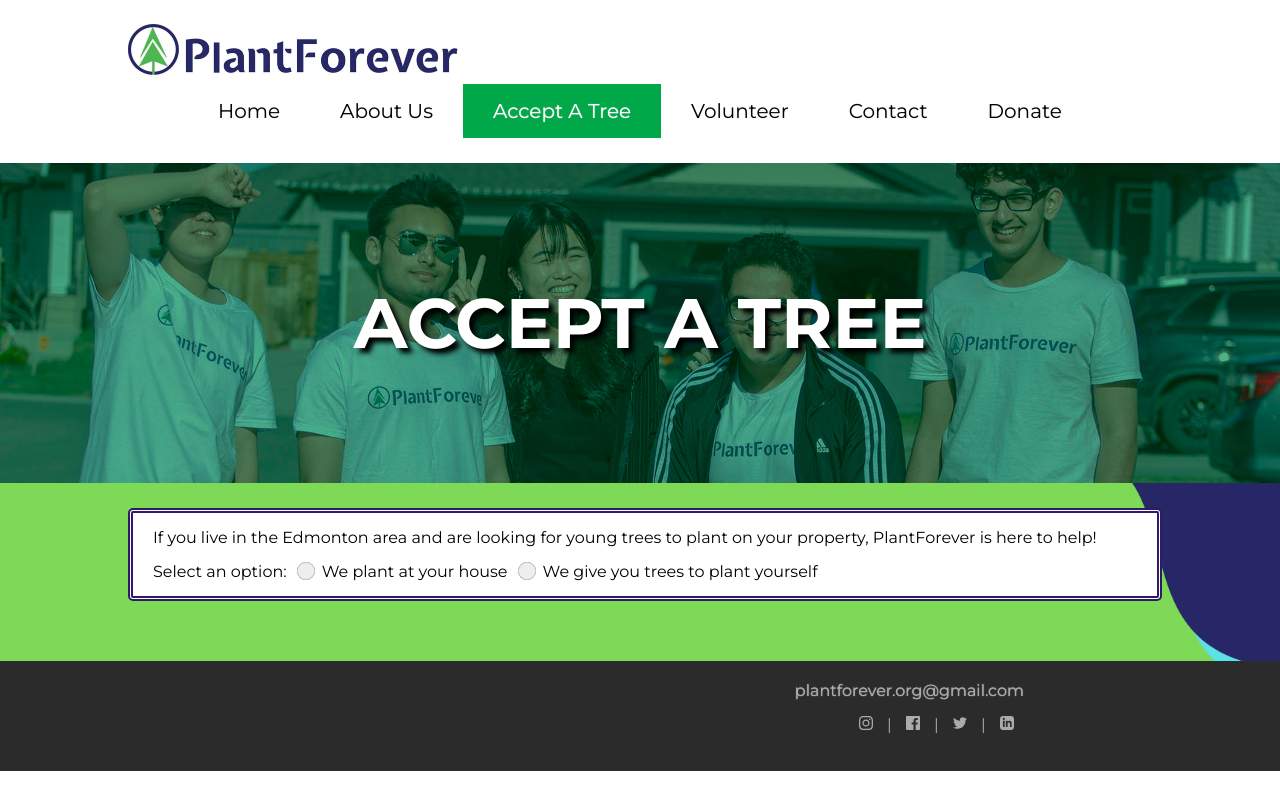
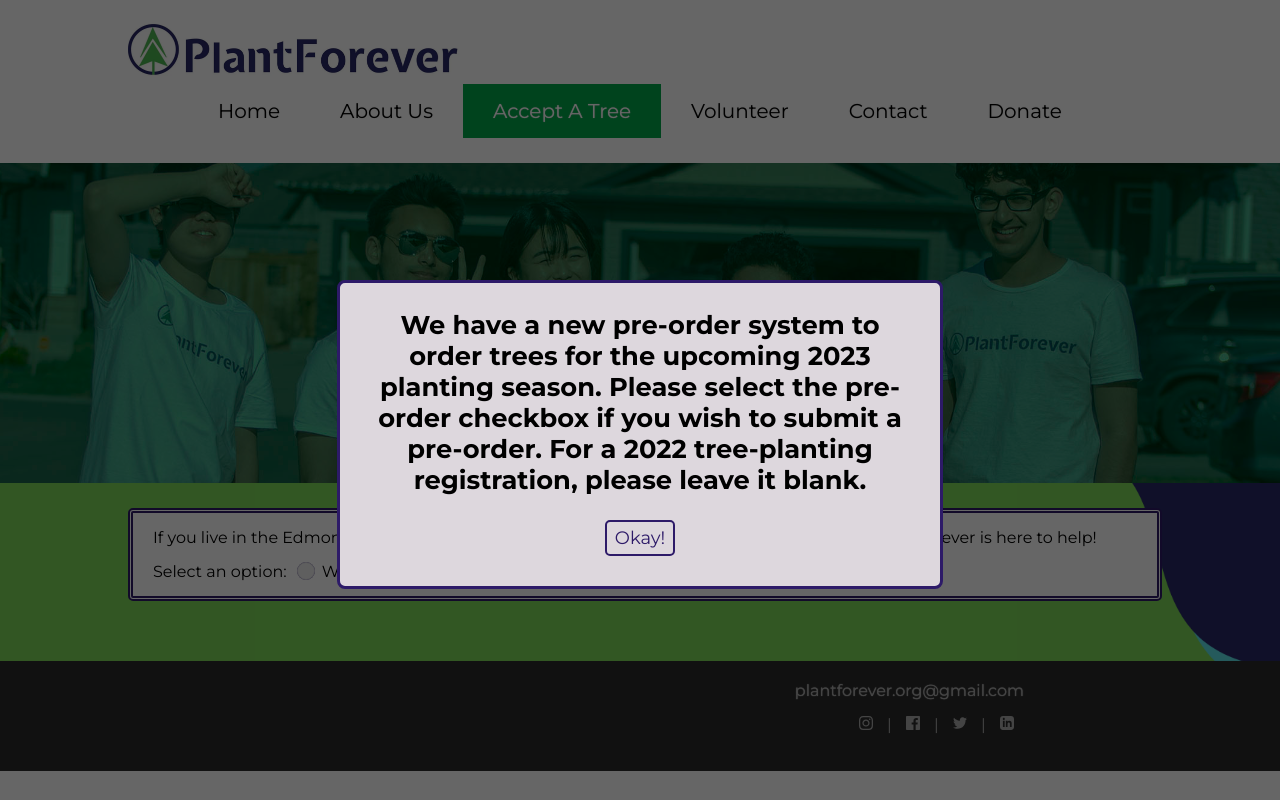
Before and after one commit to cocoliliace/PlantForever, a Vue app: page /accept-a-tree in a window 1280 px wide. Built offline with nearby package versions, Linux system fonts and the light colour scheme.

Commit message:
style: make pre-order stand out

```diff
--- a/src/App.vue
+++ b/src/App.vue
@@ -166,7 +166,7 @@ export default {
   z-index: 10;
   .popup-box {
     text-align: center;
-    font-size: 28px;
+    font-size: 22px;
     position: fixed;
     background-color: #ddd7dd;
     width: 540px;
--- a/src/views/GetTree.vue
+++ b/src/views/GetTree.vue
@@ -2,7 +2,11 @@
   <div class="form-container">
     <div v-if="showPopup" class="popup">
       <div class="popup-box">
-        <h3>The 2021 planting season is over. Please come back next spring!</h3>
+        <h3>
+          We have a new pre-order system to order trees for the upcoming 2023 planting season.
+          Please select the pre-order checkbox if you wish to submit a pre-order.
+          For a 2022 tree-planting registration, please leave it blank.
+        </h3>
         <div class="buttons">
           <div id="dismiss-button" class="button secondary-button" @click="showPopup = false">Okay!</div>
         </div>
@@ -40,13 +44,13 @@
         <p v-if="method === 'plant'">
           The first tree is free.
           Each extra tree requires a minimum donation of $10 to keep us running.
-          After the 5th tree, each tree requires a $15 minimum donation;
-          $16 if the total order is more than 30 trees.
+          After the 5th tree, each tree requires a $15 minimum donation
+          ($16 if the total order is more than 30 trees).
           We accept donations in the form of cash or <router-link :to="{ name: 'Donate' }">PayPal</router-link>.
         </p>
         <p v-if="method === 'pot'">
-          We ask for a minimum donation of $10 per tree to keep us running;
-          or $9 if the total order is more than 30 trees.
+          We ask for a minimum donation of $10 per tree to keep us running
+          ($9 if the total order is more than 30 trees).
           We take a deposit of an additional $5 per pot at the meeting, and return them when we get the pot back.
           We accept donations in the form of cash or <router-link :to="{ name: 'Donate' }">PayPal</router-link>.
         <p>
@@ -54,7 +58,7 @@
         <p>The trees are 0.5 to 3 feet in size.</p>
         <p>
           Please read our <router-link :to="{ name: 'Covid', params: { volunteer: false } }">Covid Policy</router-link>
-          for homeowners (and feel free to visit our <router-link :to="{ name: 'Covid' }">volunter guidelines</router-link>).
+          for homeowners (and feel free to visit our <router-link :to="{ name: 'Covid' }">volunteer guidelines</router-link>).
         </p>
         <p v-if="method === 'plant'">
           It is recommended that you visit
@@ -65,10 +69,10 @@
     </section>
 
     <form v-if="method" @submit.prevent="submit">
-      <fieldset class="checkbox-container">
+      <fieldset class="checkbox-container" style="text-align: center; padding: 10px 0;">
         <label style="font-size: 18px;">
           <input v-model="preorder" type="checkbox" class="checkbox">
-          <span class="checkmark" style="border: 1px solid grey; width: 20px; height: 20px"></span>
+          <span class="checkmark" style="border: 1px solid grey"></span>
           This is a pre-order for 2023.
           <router-link :to="{ name: 'PreOrder' }">Learn more</router-link>
         </label>
@@ -164,7 +168,7 @@ export default {
       phone: "",
       address: "",
       treeList: ["Colorado Spruce", "Amur Maple", "Schubert Chokecherry", "Bur Oak"],
-      disabled: [false, false, false, false],
+      disabled: [true, true, false, false],
       preferredList: [false, false, false, false],
       amountList: [0, 0, 0, 0],
       preferredTrees: "",
@@ -174,7 +178,7 @@ export default {
       materials: "",
       comments: "",
       thankYouMessage: false,
-      showPopup: false,
+      showPopup: true,
       preorder: false,
     };
   },
@@ -187,7 +191,7 @@ export default {
       return count;
     },
     disabledCss() {
-      return this.disabled.map(d => d ? "not-allowed" : "pointer");
+      return this.disabled.map(d => d && !this.preorder ? "not-allowed" : "pointer");
     }
   },
   watch: {
```
